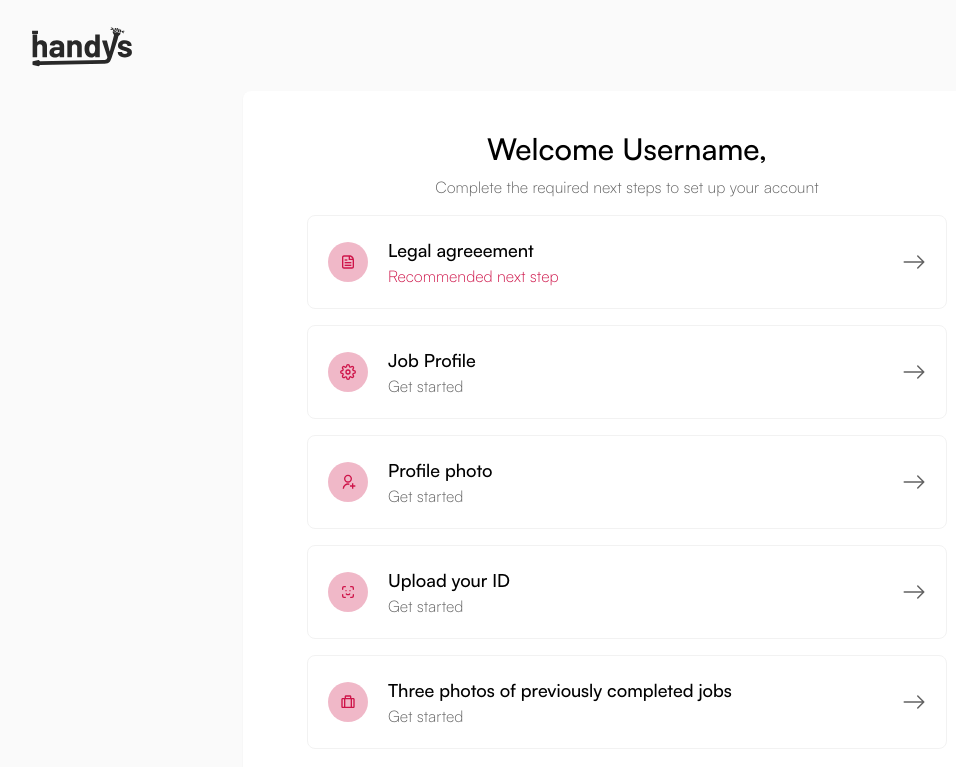
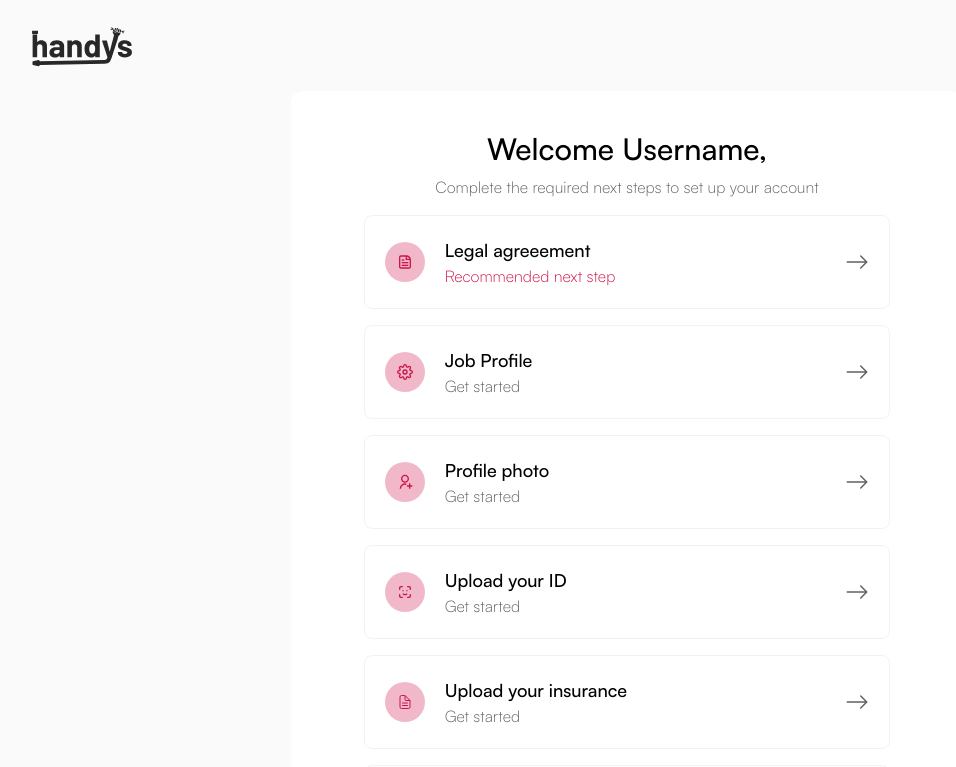
Before and after one commit to Handys-Inc/mvp-provider-portal, a React (Create React App) app: page /onboarding in a window 1280 px wide. Shown: the top 767 px of the page, without its empty margins (13-969 px from the left). Built offline with nearby package versions, Linux system fonts and the light colour scheme.

Commit message:
insurance to onboarding

```diff
--- a/src/app/Onboarding/CheckList/List.js
+++ b/src/app/Onboarding/CheckList/List.js
@@ -6,10 +6,11 @@ import { FiSettings } from "react-icons/fi";
 import { RiUserAddLine } from "react-icons/ri";
 import { TbFaceId } from "react-icons/tb";
 import { BiBriefcaseAlt } from "react-icons/bi";
+import { IoDocumentTextOutline } from "react-icons/io5";
 
 function List({ setStep }) {
   return (
-    <div className="bg-white rounded-lg shadow-sm max-w-3xl mx-auto py-5 ">
+    <div className="card">
       {/* Intro */}
       <div className="my-5 text-center">
         <h3 className="text-3xl font-semibold">Welcome Username,</h3>
@@ -77,8 +78,23 @@ function List({ setStep }) {
             <BsArrowRight className="text-gray" size={24} />
           </div>
 
+          {/* Insurance */}
+          <div onClick={() => setStep(5)} className="list-card">
+            <div className="flex gap-5 items-center">
+              {/* icon */}
+              <div className="list-card-icon">
+                <IoDocumentTextOutline />
+              </div>
+              <div className="text-left">
+                <h4>Upload your insurance</h4>
+                <p className="text-gray font-light">Get started</p>
+              </div>
+            </div>
+            <BsArrowRight className="text-gray" size={24} />
+          </div>
+
           {/* Three photos */}
-          <div onClick={() => setStep(5)} className="list-card">
+          <div onClick={() => setStep(6)} className="list-card">
             <div className="flex gap-5 items-center">
               {/* icon */}
               <div className="list-card-icon">
--- a/src/app/Onboarding/Consent/Consent.js
+++ b/src/app/Onboarding/Consent/Consent.js
@@ -5,7 +5,7 @@ import Border from "../../../components/Border/Border";
 function Consent({ setStep }) {
   return (
     <div className="card">
-      <h4 className="text-4xl font-semibold mb-5">Legal conset</h4>
+      <h4 className="text-2xl md:text-4xl font-semibold mb-5">Legal conset</h4>
       <p className="font-light text-[#626262]">
         By clicking you agree. you are consenting to Handys, its affiliates or
         partners obtaining your commercial driving record from ICBC. which is
--- a/src/app/Onboarding/IDCard/IDCard.js
+++ b/src/app/Onboarding/IDCard/IDCard.js
@@ -13,7 +13,7 @@ function IDCard({ setStep }) {
         Make sure your photos aren’t blurry and the front of your identity card
         clearly shows your face.
       </p>
-      <div className="flex items-center justify-between my-5 gap-5">
+      <div className="flex flex-col md:flex-row items-center justify-between my-5 gap-5">
         {/* front */}
         <div className="upload-card">
           <div className="text-center mx-auto">
--- /dev/null
+++ b/src/app/Onboarding/Insurance/Insurance.js
@@ -0,0 +1,28 @@
+import React from "react";
+
+function Insurance({ step, setStep }) {
+  return (
+    <div className="card">
+      <h4 className="text-xl md:text-3xl font-semibold mb-5">
+        Upload photos of your insurance
+      </h4>
+      <p>Upload png, jpg or pdf. Make sure your photos aren’t blurry.</p>
+      <div className="flex flex-col md:flex-row items-center justify-between my-5 gap-5">
+        {/* front */}
+        <div className="upload-card">
+          <div className="text-center mx-auto">
+            <h5>Drag and drop files</h5>
+            <p>Browse files</p>
+          </div>
+        </div>
+
+        {/* back */}
+      </div>
+      <button onClick={() => setStep(5)} className="btn-primary w-full">
+        Finish
+      </button>
+    </div>
+  );
+}
+
+export default Insurance;
--- a/src/app/Onboarding/JobProfile/JobProfile.js
+++ b/src/app/Onboarding/JobProfile/JobProfile.js
@@ -25,12 +25,22 @@ function JobProfile({ setStep }) {
       <h5 className="mb-3 text-lg">
         I am a:<span className="asterisk">*</span>
       </h5>
-      <div className="flex gap-4 mb-5">
-        <div className="pill">Painter</div>
-        <div className="pill">Plumber</div>
-        <div className="pill">Electrician</div>
-        <div className="pill">Cleaner</div>
-        <div className="pill">General handy person</div>
+      <div className="booking-scroll-none flex flex-nowrap overflow-x-auto space-x-3 w-full">
+        <div>
+          <p className="pill">Painter</p>
+        </div>
+        <div>
+          <p className="pill">Plumber</p>
+        </div>
+        <div>
+          <p className="pill">Electrician</p>
+        </div>
+        <div>
+          <p className="pill">Cleaner</p>
+        </div>
+        <div>
+          <p className="pill w-48">General handy person</p>
+        </div>
       </div>
       {/* Experience */}
       <h5 className="mb-3 text-lg">
--- a/src/app/Onboarding/Onboarding.js
+++ b/src/app/Onboarding/Onboarding.js
@@ -11,6 +11,7 @@ import IDCard from "./IDCard/IDCard";
 import PersonalPhoto from "./PersonalPhoto/PersonalPhoto";
 
 import "./index.css";
+import Insurance from "./Insurance/Insurance";
 
 function Onboarding() {
   const [step, setStep] = useState(0);
@@ -71,12 +72,21 @@ function Onboarding() {
         </div>
       );
 
-    // 5 | THREE PHOTOS OF WORK
+    // 5 | Insurance
     case 5:
       return (
         <div className="holder">
           <OnboardHeader />
-          <Work setStep={setStep} />
+          <Insurance setStep={setStep} />
+        </div>
+      );
+
+    // 6 | THREE PHOTOS OF WORK
+    case 6:
+      return (
+        <div className="holder">
+          <OnboardHeader />
+          <Insurance setStep={setStep} />
         </div>
       );
 
--- a/src/app/Onboarding/Work/Work.js
+++ b/src/app/Onboarding/Work/Work.js
@@ -18,7 +18,7 @@ function Work({ setStep }) {
       </p>
 
       {/* PHOTOS */}
-      <div className="flex gap-5">
+      <div className="flex flex-col md:flex-row gap-5">
         <div className="border border-mute mb-5 rounded-lg flex items-center justify-center w-full h-[10rem]">
           +
         </div>
--- a/src/app/Onboarding/components/OnboardHeader.js
+++ b/src/app/Onboarding/components/OnboardHeader.js
@@ -10,7 +10,7 @@ function OnboardHeader() {
       <div className="py-5">
         {" "}
         <NavLink to="/">
-          <img className="hidden md:block w-20 md:w-28" src={logo} alt="Logo" />
+          <img className="w-20 md:w-28" src={logo} alt="Logo" />
         </NavLink>
       </div>
     </div>
--- a/src/app/Onboarding/index.css
+++ b/src/app/Onboarding/index.css
@@ -1,5 +1,5 @@
 .list-card {
-  @apply flex justify-between cursor-pointer hover:border-primary mb-4 items-center w-10/12 mx-auto py-5 px-5 border border-faintGray rounded-lg;
+  @apply flex justify-between cursor-pointer hover:border-primary mb-4 items-center w-full md:w-10/12 mx-auto py-2 md:py-5 px-5 border border-faintGray rounded-lg;
 }
 
 .list-card-icon {
@@ -15,7 +15,7 @@
 }
 
 .holder {
-  @apply min-h-screen pb-20 bg-lightGray px-2 md:px-10;
+  @apply min-h-screen pb-20 bg-white md:bg-lightGray px-1 md:px-10;
 }
 
 .card-footer {
@@ -23,11 +23,11 @@
 }
 
 .card {
-  @apply text-left max-w-2xl mx-auto bg-white rounded-xl p-5;
+  @apply text-left w-full md:max-w-2xl mx-auto bg-white rounded-xl p-3 md:p-5;
 }
 
 .pill {
-  @apply rounded-full bg-silent hover:bg-lightSecondary text-sm cursor-pointer p-2 px-3  font-light;
+  @apply rounded-full bg-silent hover:bg-lightSecondary text-sm cursor-pointer p-2 px-4 font-light;
 }
 
 .list-disc {
```
